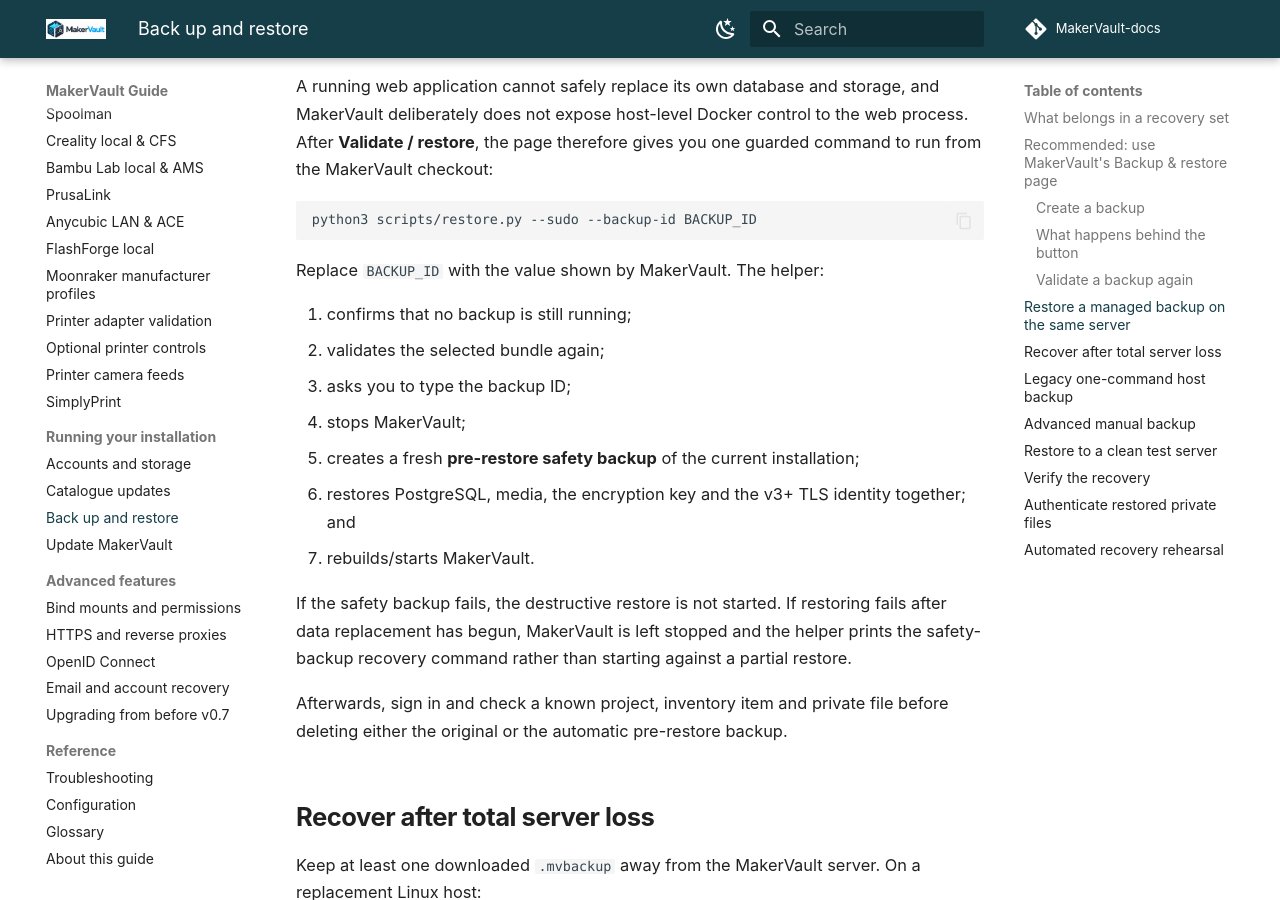
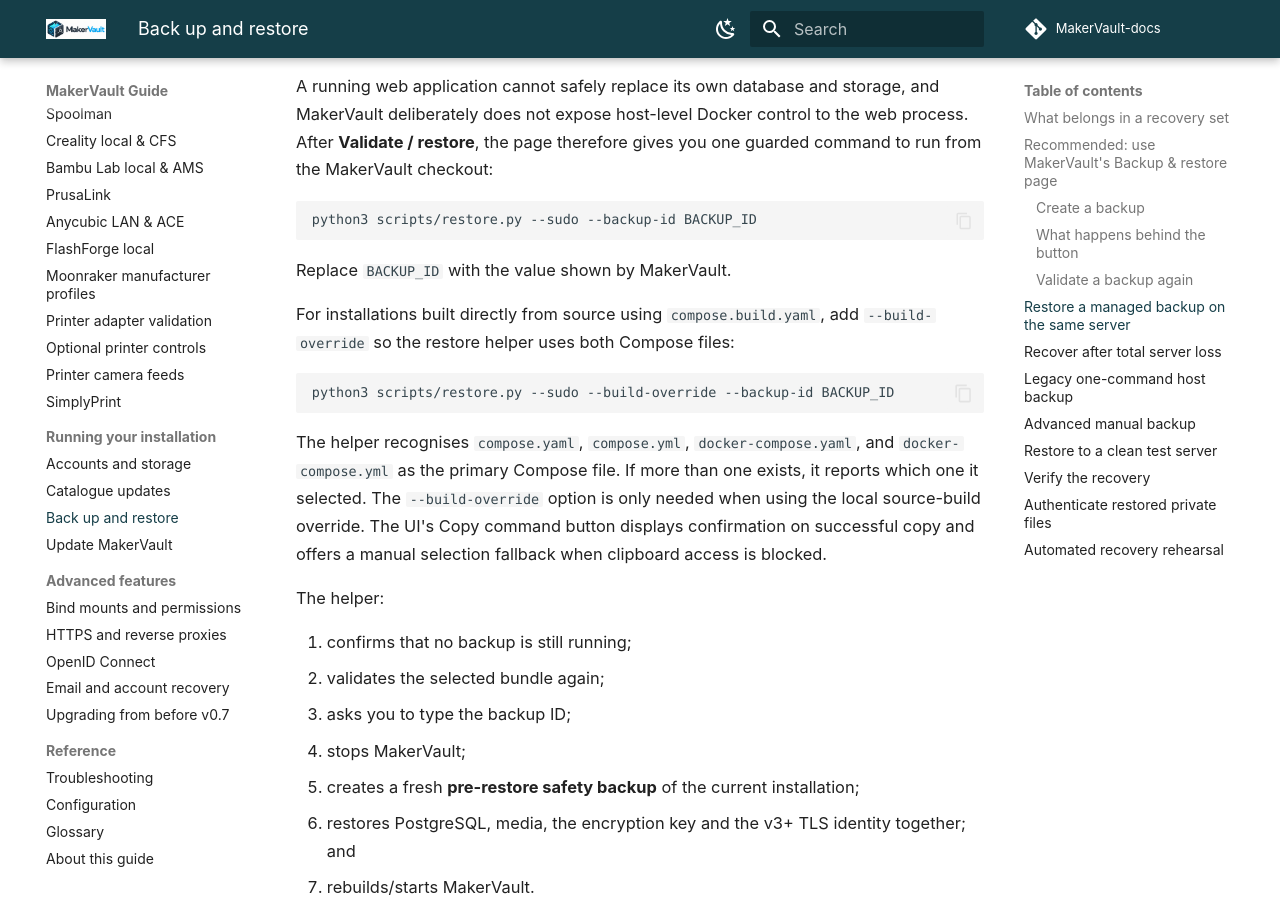
Before and after one commit to gavrd7/MakerVault-docs, an MkDocs documentation site: the page built from docs/guide/administration/backup.md, in a window 1280 px wide and 900 px high, scrolled down 3025 px. Built offline with MkDocs 1.6.1 and Material for MkDocs 9.7.7, drawn with Linux system fonts in a browser that asks for light colours; comment, search, counter and statistics services are not loaded.

Commit message:
docs: document v1.1 restore compose discovery and clipboard fallback

````diff
--- a/docs/guide/administration/backup.md
+++ b/docs/guide/administration/backup.md
@@ -64,7 +64,17 @@
 python3 scripts/restore.py --sudo --backup-id BACKUP_ID
 ```
 
-Replace `BACKUP_ID` with the value shown by MakerVault. The helper:
+Replace `BACKUP_ID` with the value shown by MakerVault.
+
+For installations built directly from source using `compose.build.yaml`, add `--build-override` so the restore helper uses both Compose files:
+
+```bash
+python3 scripts/restore.py --sudo --build-override --backup-id BACKUP_ID
+```
+
+The helper recognises `compose.yaml`, `compose.yml`, `docker-compose.yaml`, and `docker-compose.yml` as the primary Compose file. If more than one exists, it reports which one it selected. The `--build-override` option is only needed when using the local source-build override. The UI's Copy command button displays confirmation on successful copy and offers a manual selection fallback when clipboard access is blocked.
+
+ The helper:
 
 1. confirms that no backup is still running;
 2. validates the selected bundle again;
````
